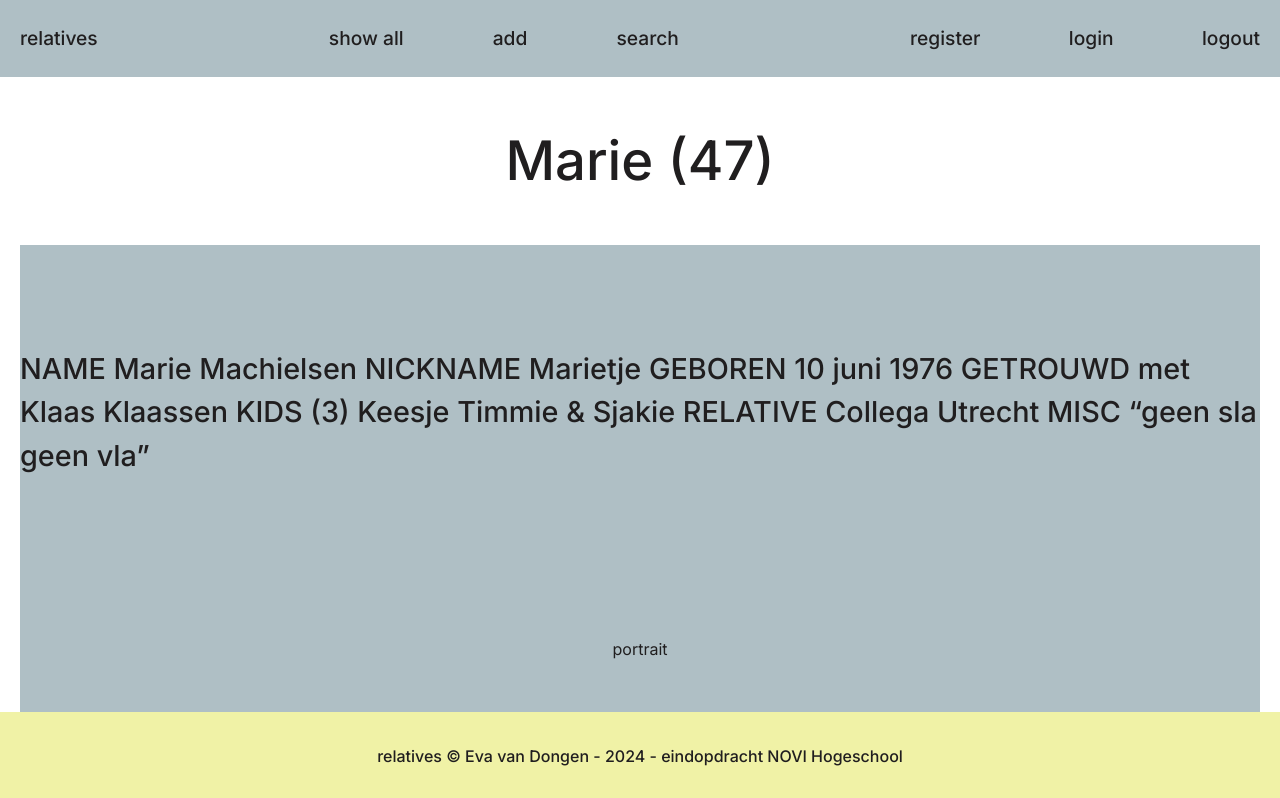
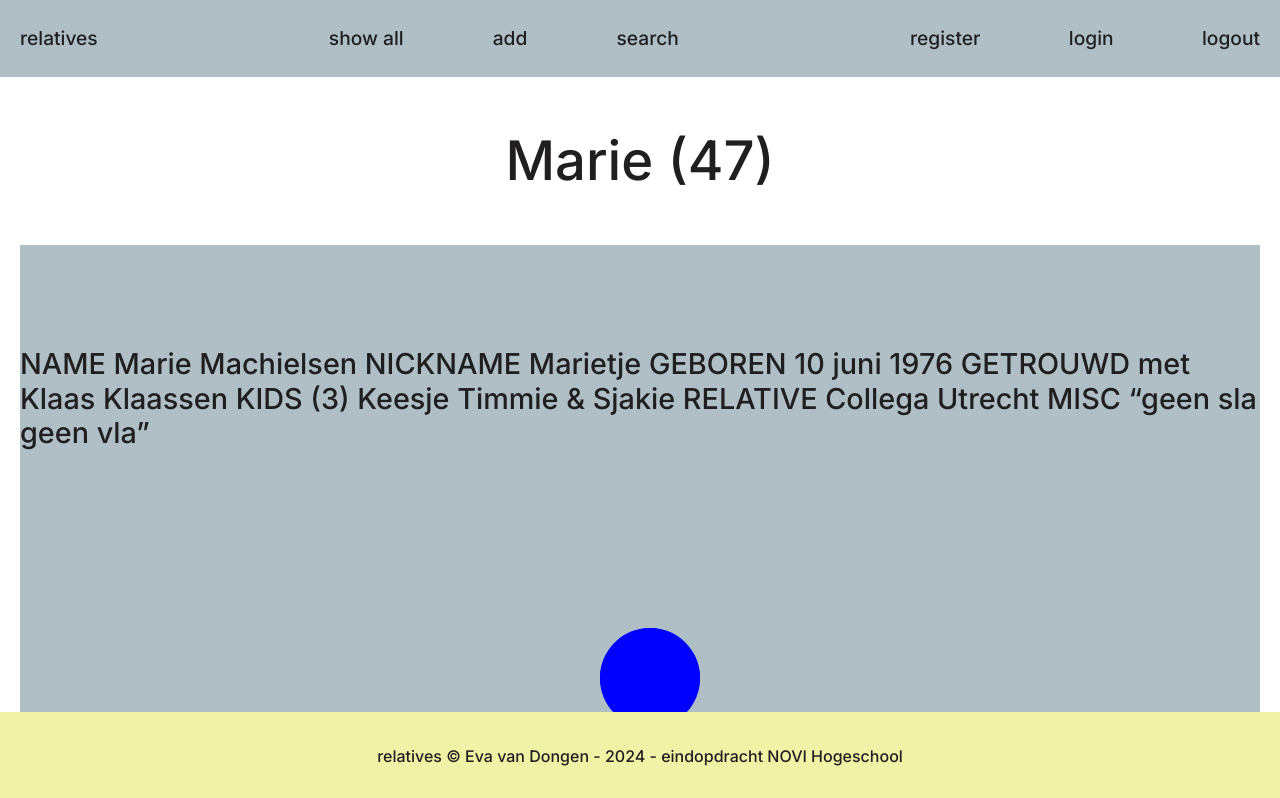
Before and after one commit to orphansocks/frontend-eindopdracht, a React (Vite) app: page /relative/1 in a window 1280 px wide. Shown: the top 798 px of the page. Built offline with nearby package versions, Linux system fonts and the light colour scheme.

Commit message:
added a portrait using canvas

```diff
--- a/src/App.css
+++ b/src/App.css
@@ -24,21 +24,27 @@
     flex-grow: 0;
     background-color: var(--color-primary);
     align-items: center;
+    margin: 0 20px;
+    padding: 50px 0;
   }
 
   /* WAAROM DEZE TEXT-RESTRICTION CONTAINER  MET EEN BREEDTE VAN 1000PX?*/
 
   .inner-content-container__text-restriction {
     flex-basis: 1000px;
-    flex-shrink: 1;
-    flex-grow: 0;
   }
+
+.inner-content-container__home-quote {
+  flex-basis: 1000px;
+  min-height: 60vh;
+  justify-content: center;
+
+}
 
   .inner-content-container,
   .inner-content-container__text-restriction {
     /*We voegen margin toe aan de linker- en rechterkant, zodat de content nooit helemaal tegen de rand gedrukt kan worden*/
-    margin: 0 20px;
-    padding: 50px 0;
+
     /*We zorgen er ook voor dat deze flex-item op haar beurt ook weer een flexbox container is, waarin alle children onder elkaar komen te staan*/
     display: flex;
     flex-direction: column;
--- a/src/components/portrait/Portrait.jsx
+++ b/src/components/portrait/Portrait.jsx
@@ -1,23 +1,31 @@
+import React, { useEffect } from 'react';
 
+function Portrait({ color }) {
+    useEffect(() => {
+        // This code will run after the component has been rendered
+        const canvas = document.getElementById('canvas');
+        const ctx = canvas.getContext('2d');
 
-function Portrait() {
+        const centerX = canvas.width / 2;
+        const centerY = canvas.height / 2;
+        const radius = 50;
+        const startAngle = 0;
+        const endAngle = Math.PI * 2;
 
+        // Draw the circle
+        ctx.beginPath();
+        ctx.arc(centerX, centerY, radius, startAngle, endAngle);
+        ctx.fillStyle = color;
+        ctx.fill();
+        ctx.closePath();
+    }, []); // Empty dependency array ensures useEffect runs only once after initial render
 
     return (
-
-        <>
-
-            <p>portrait</p>
-
-
-
-        </>
-
-
-
-    )
-
-
+        <div>
+       np
+            <canvas id="canvas" width="150" height="150"></canvas>
+        </div>
+    );
 }
 
 export default Portrait;
--- a/src/index.css
+++ b/src/index.css
@@ -48,7 +48,7 @@ h2 {
 
 h3 {
   font-size: 1.8em;
-  line-height: 1.5;
+  line-height: 1.2;
   margin-block: 1.8em;
 }
 
@@ -93,7 +93,7 @@ figcaption {
     background-color: #ffffff;
   }
   a:hover {
-    color: #747bff;
+    color: var(--color-highlight);
   }
   button {
     background-color: #f9f9f9;
--- a/src/pages/Home.jsx
+++ b/src/pages/Home.jsx
@@ -10,7 +10,7 @@ function Home() {
         </header>
 
         <section className="outer-content-container">
-            <div className="inner-content-container">
+            <div className="inner-content-container inner-content-container__home-quote ">
                 <h1 className="page-title">we are all relative(s)</h1>
             </div>
         </section>
--- a/src/pages/relatives/SingleRelative.jsx
+++ b/src/pages/relatives/SingleRelative.jsx
@@ -1,6 +1,5 @@
 import {Link} from "react-router-dom";
 import Button from "../../components/button/Button.jsx";
-import NavBar from "../../components/navbar/NavBar.jsx";
 import Portrait from "../../components/portrait/Portrait.jsx";
 
 function SingleRelative() {
@@ -17,26 +16,24 @@ function SingleRelative() {
                 <div className="inner-content-container">
 
                     <h3>NAME Marie Machielsen NICKNAME Marietje GEBOREN 10 juni 1976 GETROUWD met
-                        Klaas Klaassen
-                        KIDS (3) Keesje Timmie & Sjakie RELATIVE Collega Utrecht MISC “geen sla geen
-                        vla”</h3>
+                        Klaas Klaassen KIDS (3) Keesje Timmie & Sjakie RELATIVE Collega Utrecht MISC “geen sla geen
+                        vla”
+                    </h3>
 
                 </div>
 
             </section>
 
             <section className="outer-content-container">
-
                 <div className="inner-content-container">
-<span>
-     <Portrait/>
-</span>
+                <span>
+                <Portrait color="blue"/>
+                </span>
                 </div>
             </section>
 
             <section className="outer-content-container">
                 <div className="inner-content-container">
-
                     <span>
                     <Button type="button" variant="primary"
                             onClick={() => navigate('/searchrelative')}>Aanpassen</Button>
```
